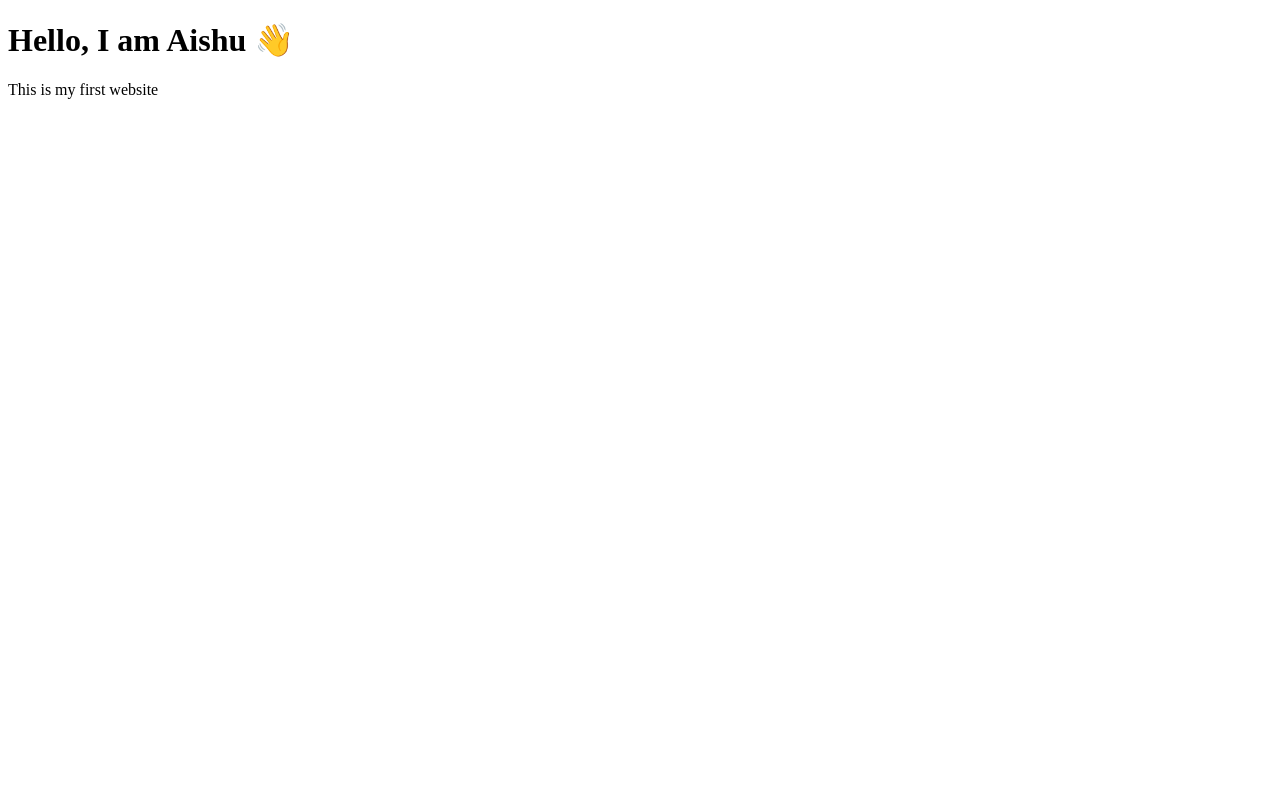
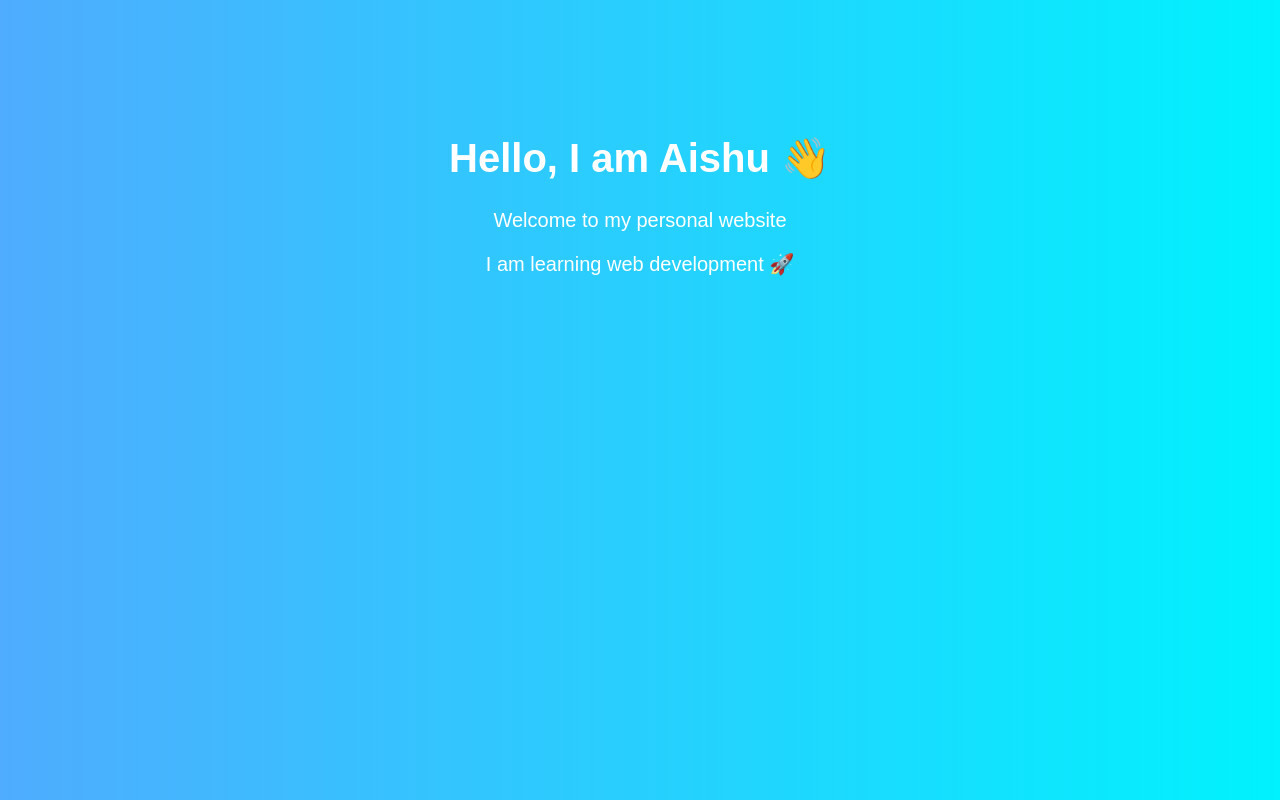
Before and after one commit to aishuarya31/aishuarya31.github.io, a plain HTML site: page index.html in a window 1280 px wide. Drawn offline with Linux system fonts and the light colour scheme.

Commit message:
Update index.html

```diff
--- a/index.html
+++ b/index.html
@@ -2,9 +2,25 @@
 <html>
 <head>
     <title>Aishu Arya</title>
+    <style>
+        body {
+            font-family: Arial;
+            background: linear-gradient(to right, #4facfe, #00f2fe);
+            color: white;
+            text-align: center;
+            padding-top: 100px;
+        }
+        h1 {
+            font-size: 40px;
+        }
+        p {
+            font-size: 20px;
+        }
+    </style>
 </head>
 <body>
     <h1>Hello, I am Aishu 👋</h1>
-    <p>This is my first website</p>
+    <p>Welcome to my personal website</p>
+    <p>I am learning web development 🚀</p>
 </body>
 </html>
```
